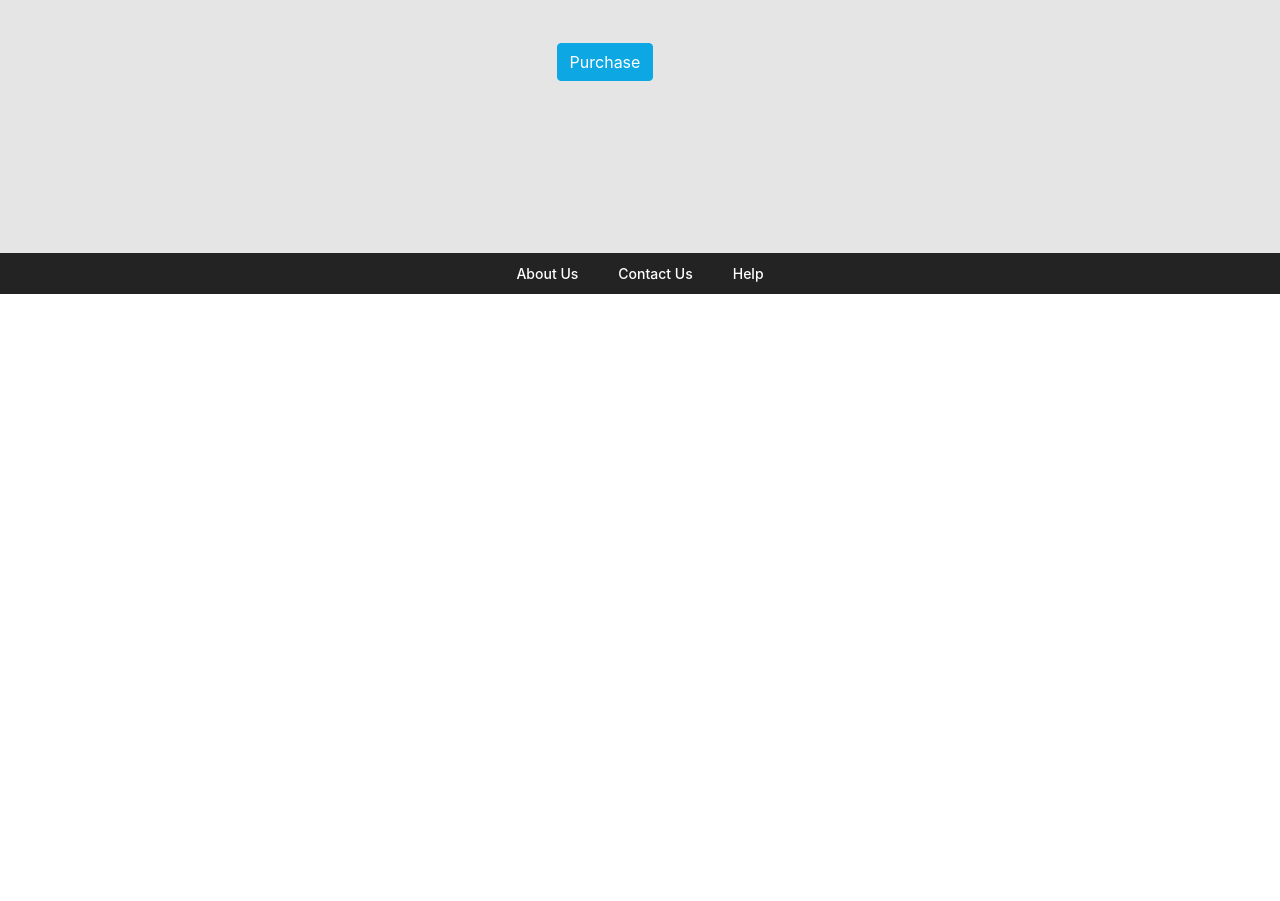
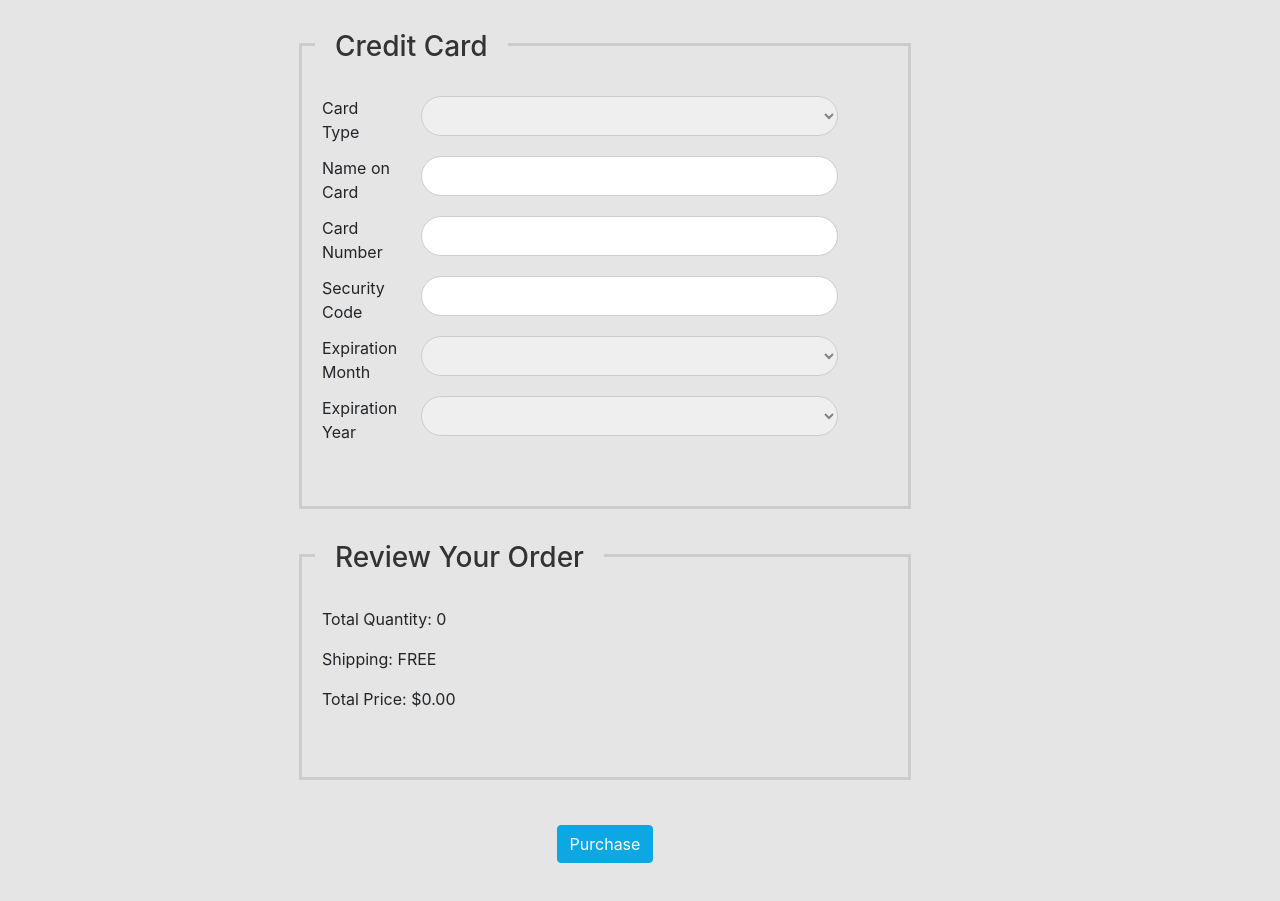
Before and after one commit to andersondebrito/eCommerce-front-end, an Angular app: page /checkout in a window 1280 px wide. Shown: the part 1369-2270 px from the top of the page. Before the commit the page ends 1679 px from the top, so only its background shows below. Built offline with nearby package versions, Linux system fonts and the light colour scheme; no server answers.

Commit message:
Review Your Order

```diff
--- a/src/app/components/checkout/checkout.component.html
+++ b/src/app/components/checkout/checkout.component.html
@@ -155,6 +155,84 @@
 
                 </div>
 
+                <!-- Credit card -->
+
+                 <!-- billing address-->
+                 <div formGroupName="creditCard" class="form-area">
+                    <h3>Credit Card</h3>
+
+                    <div class="row">
+                        <div class="col-md-2"><label>Card Type</label></div>
+                        <div class="col-md-9">
+                            <div class="input-space">
+                                <select formControlName="cardType">
+                                    <option>Visa</option>
+                                    <option>Mastercard</option>
+                                </select>
+                            </div>
+                        </div>
+                    </div>
+
+                    <div class="row">
+                        <div class="col-md-2"><label>Name on Card</label></div>
+                        <div class="col-md-9">
+                            <div class="input-space">
+                                <input formControlName="nameOnCard" type="text">
+                            </div>
+                        </div>
+                    </div>
+
+                    <div class="row">
+                        <div class="col-md-2"><label>Card Number</label></div>
+                        <div class="col-md-9">
+                            <div class="input-space">
+                                <input formControlName="cardNumber" type="text">
+                            </div>
+                        </div>
+                    </div>
+
+                    <div class="row">
+                        <div class="col-md-2"><label>Security Code</label></div>
+                        <div class="col-md-9">
+                            <div class="input-space">
+                                <input formControlName="securityCode" type="text">
+                            </div>
+                        </div>
+                    </div>
+
+                    <div class="row">
+                        <div class="col-md-2"><label>Expiration Month</label></div>
+                        <div class="col-md-9">
+                            <div class="input-space">
+                                <select formControlName="expirationMonth">
+                                    <option>TO DO</option>
+                                </select>
+                            </div>
+                        </div>
+                    </div>
+
+                    <div class="row">
+                        <div class="col-md-2"><label>Expiration Year</label></div>
+                        <div class="col-md-9">
+                            <div class="input-space">
+                                <select formControlName="expirationYear">
+                                    <option>TO DO</option>
+                                </select>
+                            </div>
+                        </div>
+                    </div>
+
+                </div>
+
+                <!-- Order details -->
+                <div class="form-area">
+                    <h3>Review Your Order</h3>
+
+                    <p>Total Quantity: {{ totalQuantity }}</p>
+                    <p>Shipping: FREE</p>
+                    <p>Total Price: {{ totalPrice | currency: 'USD' }}</p>
+                </div>
+
                 <!-- submit button -->
                 <div class="text-center">
                     <button type="submit" class="btn btn-info">Purchase</button>
--- a/src/app/components/checkout/checkout.component.ts
+++ b/src/app/components/checkout/checkout.component.ts
@@ -9,6 +9,8 @@
 export class CheckoutComponent implements OnInit {
 
   checkoutFormGroup: FormGroup;
+  totalPrice: number = 0;
+  totalQuantity: number = 0;
 
   constructor(private formBuilder: FormBuilder) { }
 
```
